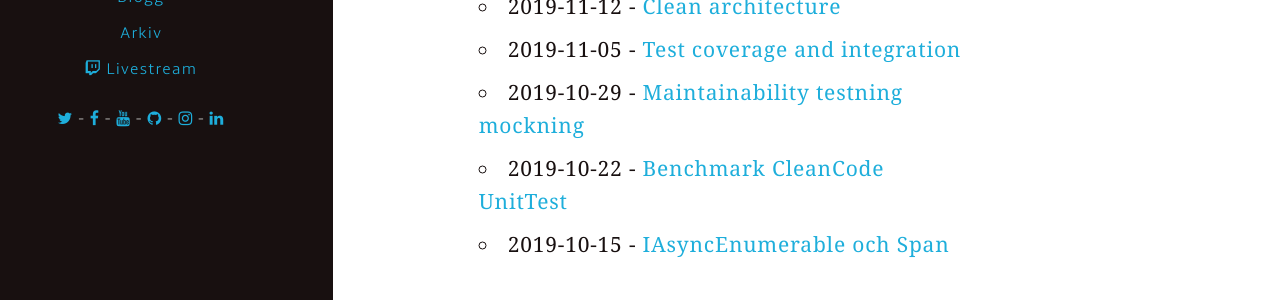
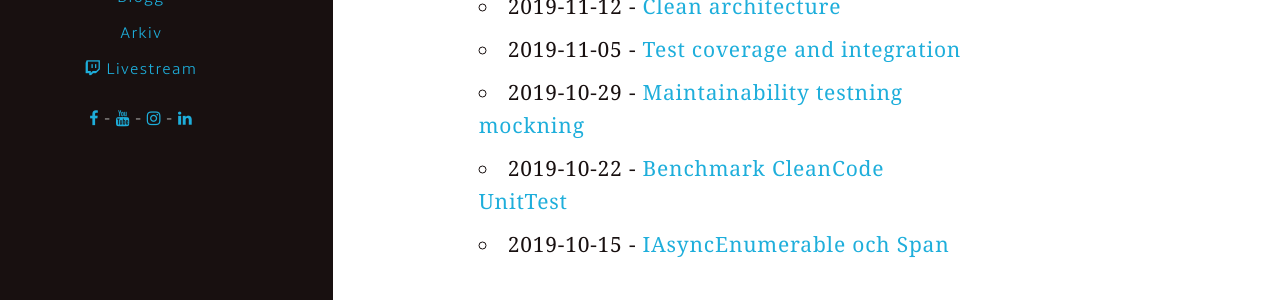
Before and after one commit to skarlman/LunchMed.NET, a Jekyll site: the page built from blog/arkiv.html, in a window 1280 px wide. Shown: the part 317-617 px from the top of the page. Built offline with Jekyll 4.4.1, drawn with Linux system fonts in a browser that asks for light colours; nearby versions of some CDN libraries; some web fonts are replaced.

Commit message:
Updated fb

```diff
--- a/_layouts/post.html
+++ b/_layouts/post.html
@@ -16,14 +16,10 @@
               </ul>
             </div>
           <div style="margin-top: 20px;">
-              <a href="https://twitter.com/lunchmednet" target="_blank"><i class="fa fa-twitter"></i></a>
--
-              <a href="https://www.facebook.com/lunchmeddotnet" target="_blank"><i class="fa fa-facebook"></i></a>
+              <a href="https://www.facebook.com/groups/499213487352874" target="_blank"><i class="fa fa-facebook"></i></a>
 -
             <a href="https://youtube.com/channel/UCgRHdbaT_Bpf_xAgI_v_GOw" target="_blank"><i class="fa fa-youtube"></i></a>
-              -
-                          <a href="https://github.com/skarlman/" target="_blank"><i class="fa fa-github"></i></a>
-               -
+                   -
                           <a href="https://www.instagram.com/lunchmednet/" target="_blank"><i class="fa fa-instagram"></i></a>
                   -
                   <a href="https://www.linkedin.com/in/skarlman/" target="_blank"><i class="fa fa-linkedin"></i></a>
--- a/_layouts/singlepage.html
+++ b/_layouts/singlepage.html
@@ -22,7 +22,7 @@
               -
                           <a href="https://twitch.tv/lunchmednet" target="_blank"><i class="fa fa-twitch"></i></a>
               -
-                          <a href="https://github.com/skarlman/" target="_blank"><i class="fa fa-github"></i></a>
+                          <a href="https://www.facebook.com/groups/499213487352874" target="_blank"><i class="fa fa-facebook"></i></a>
                -
                           <a href="https://www.linkedin.com/in/skarlman/" target="_blank"><i class="fa fa-linkedin"></i></a>
 
--- a/index.html
+++ b/index.html
@@ -50,9 +50,7 @@
     <div class="container">
         <div style="margin-top: 20px; margin-bottom:20px;">
           <h1>
-              <a href="https://twitter.com/lunchmednet" target="_blank"><i class="fa fa-twitter"></i></a>
-            -
-            <a href="https://www.facebook.com/lunchmeddotnet" target="_blank"><i class="fa fa-facebook"></i></a>
+            <a href="https://www.facebook.com/groups/499213487352874" target="_blank"><i class="fa fa-facebook"></i></a>
             -
 
             <a href="https://youtube.com/channel/UCgRHdbaT_Bpf_xAgI_v_GOw" target="_blank"><i class="fa fa-youtube"></i></a>
```
